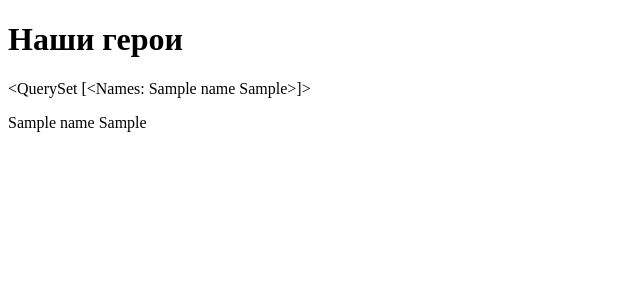
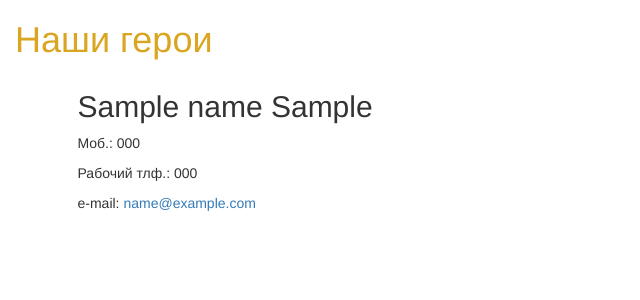
Before and after one commit to patriotina/p373, a Django app: page / in a window 1280 px wide. Shown: the top 300 px of the page, without its empty margins (0-640 px from the left). Run offline with Django 3.2, Linux system fonts and the light colour scheme; tables that the repository leaves empty hold one stand-in row (values such as "Sample post"); some libraries are stand-ins or nearby versions.

Commit message:
single model. add css to visualisation page of contact list.

```diff
--- a/contacts/models.py
+++ b/contacts/models.py
@@ -6,6 +6,9 @@ from django.utils import timezone
 class Names(models.Model):
     first_name = models.CharField(max_length=50)
     second_name = models.CharField(max_length=80)
+    mobile_phone = models.CharField(max_length=10)
+    work_phone = models.CharField(max_length=10)
+    email = models.EmailField(max_length=50)
     created_date = models.DateTimeField(default=timezone.now)
 
     def publish(self):
--- /dev/null
+++ b/contacts/static/css/contactlist.css
@@ -0,0 +1,15 @@
+body {
+    padding-left: 15px;
+}
+
+h1 {
+    color: goldenrod;
+}
+
+.persona {
+    margin-bottom: 30px;
+}
+
+.persona h1 a, .persona h1 a:visited {
+    color: #000000;
+}
--- a/contacts/templates/contacts/names_list.html
+++ b/contacts/templates/contacts/names_list.html
@@ -1,19 +1,30 @@
+{% load staticfiles %}
 <!DOCTYPE html>
 <html lang="en">
 <head>
     <meta charset="UTF-8">
     <title>Contact list</title>
+    <link rel="stylesheet" href="//maxcdn.bootstrapcdn.com/bootstrap/3.2.0/css/bootstrap.min.css">
+    <link rel="stylesheet" href="//maxcdn.bootstrapcdn.com/bootstrap/3.2.0/css/bootstrap-theme.min.css">
+    <link rel="stylesheet" href="{% static 'css/contactlist.css' %}">
+
 </head>
 <body>
 <h1> Наши герои </h1>
-{{ names }}
-{#  { # contacts }} #}
-{% for name in names %}
-    <p> {{ name.second_name }} {{ name.first_name }} </br>
-    {# for contact in contacts %}  #}
-    {#     {{ contact.contact_data }}  #}
-    {#   endfor %}  #}
-    </p>
-{% endfor %}
+<div class="content container">
+    <div class="row">
+        <div class="col-md-8">
+            {% for name in names %}
+                <div class="persona">
+                    <p> <h2>{{ name.second_name }} {{ name.first_name }} </h2></p>
+                        <p>Моб.: {{ name.mobile_phone }} </p>
+                        <p>Рабочий тлф.: {{ name.work_phone }} </p>
+                        <p>e-mail: <a href="mailto:{{ name.email }}">{{ name.email }}</a></p>
+
+                </div>
+            {% endfor %}
+        </div>
+    </div>
+</div>
 </body>
 </html>
```
